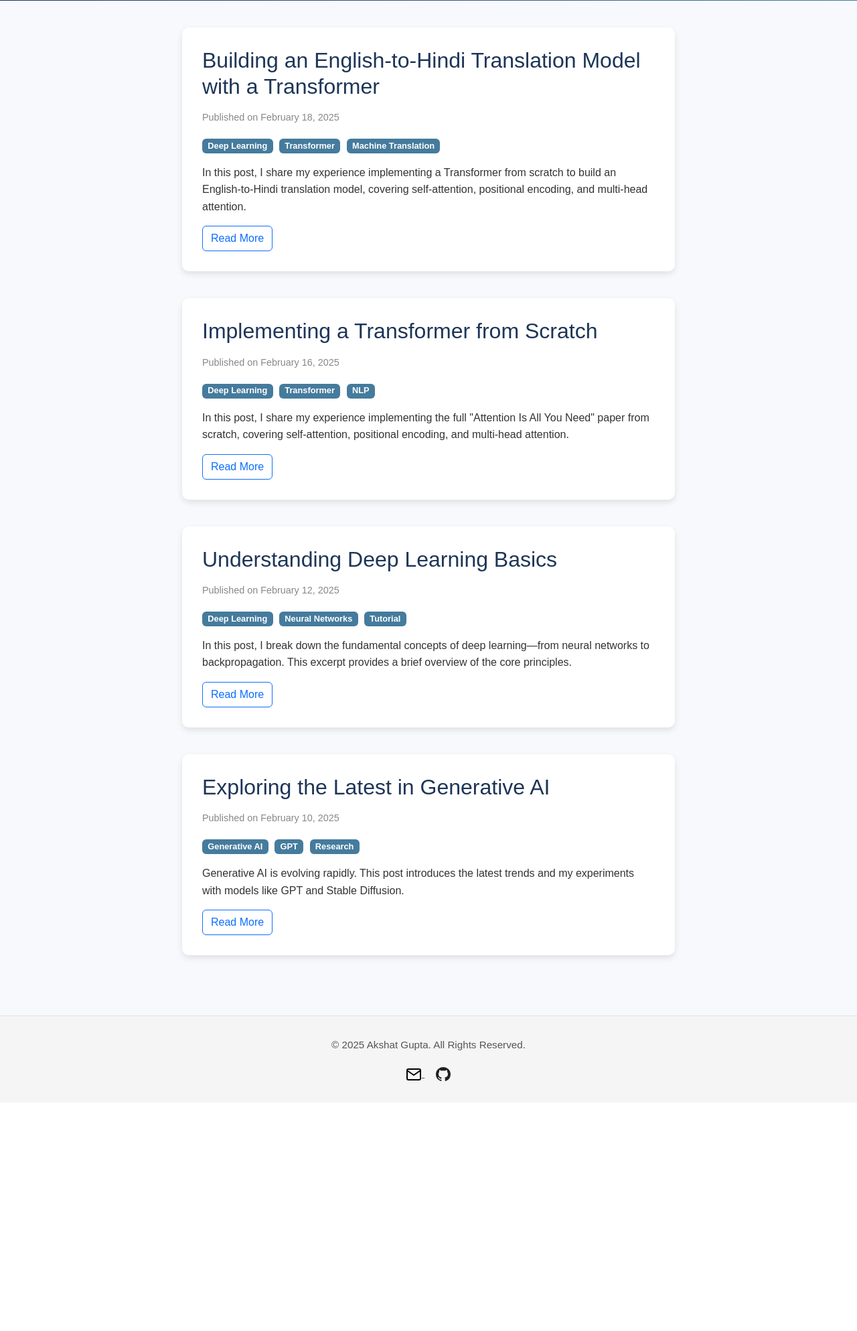
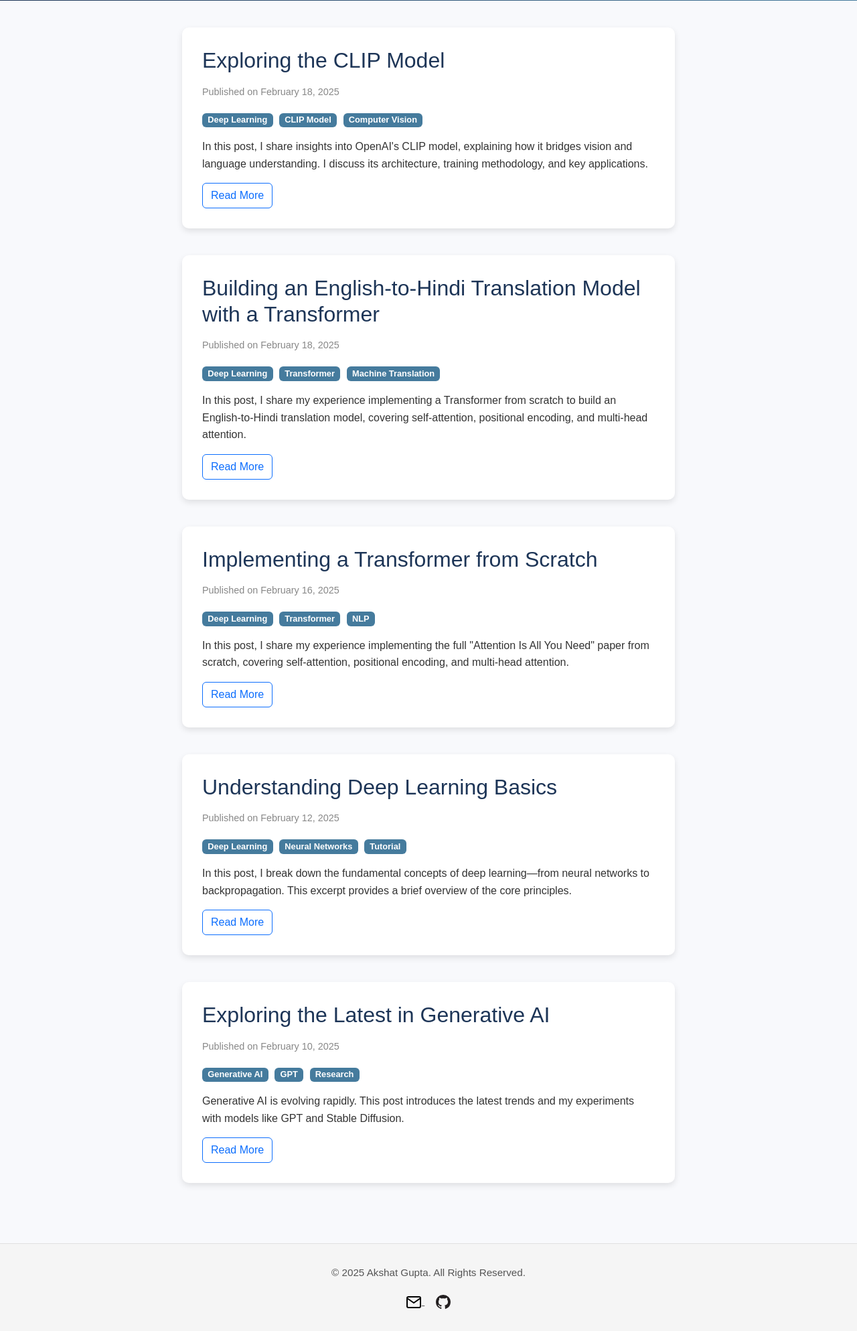
Before and after one commit to Akshat-Gupta04/Akshat-Gupta-Portfolio-website, a Flask app: page /blog in a window 1280 px wide. Shown: the part 303-2290 px from the top of the page at 67% size. Before the commit the page ends 1917 px from the top, so only its background shows below. Run offline with Flask 3, Linux system fonts and the light colour scheme; some libraries are stand-ins or nearby versions.

Commit message:
Update blog.html

```diff
--- a/templates/blog.html
+++ b/templates/blog.html
@@ -112,6 +112,42 @@
     <div class="container">
       <div class="row">
         <div class="col-lg-8 offset-lg-2">
+
+
+          <div class="blog-post">
+            <h2>Exploring the CLIP Model</h2>
+            <div class="post-date">Published on February 18, 2025</div>
+            <div class="tags">
+              <span class="badge">Deep Learning</span>
+              <span class="badge">CLIP Model</span>
+              <span class="badge">Computer Vision</span>
+            </div>
+            <!-- Excerpt -->
+            <p>
+              In this post, I share insights into OpenAI's CLIP model, explaining how it bridges vision and language understanding. I discuss its architecture, training methodology, and key applications.
+            </p>
+            <!-- Hidden Full Text -->
+            <div class="collapse full-text" id="collapseCLIP">
+              <p>
+                Here is the full text: The CLIP (Contrastive Language-Image Pretraining) model is a multimodal AI system developed by OpenAI. It learns visual concepts from natural language supervision, enabling it to understand images in a way similar to humans. CLIP is trained on a massive dataset of image-text pairs and can perform tasks like zero-shot classification, object recognition, and visual reasoning without needing task-specific fine-tuning.
+              </p>
+              <p>
+                **Key Features of CLIP:**
+                <ul>
+                  <li>Trained on a diverse dataset of image-text pairs.</li>
+                  <li>Performs zero-shot learning for image classification.</li>
+                  <li>Bridges vision and language for better AI understanding.</li>
+                  <li>Efficient and adaptable to various downstream tasks.</li>
+                  <li>Uses contrastive learning to align image and text representations.</li>
+                </ul>
+              </p>
+            </div>
+            <!-- Toggle Button -->
+            <button class="btn btn-outline-primary toggle-btn" data-bs-toggle="collapse" data-bs-target="#collapseCLIP" aria-expanded="false">
+              Read More
+            </button>
+          </div>
+
 
           <div class="blog-post">
             <h2>Building an English-to-Hindi Translation Model with a Transformer</h2>
```
